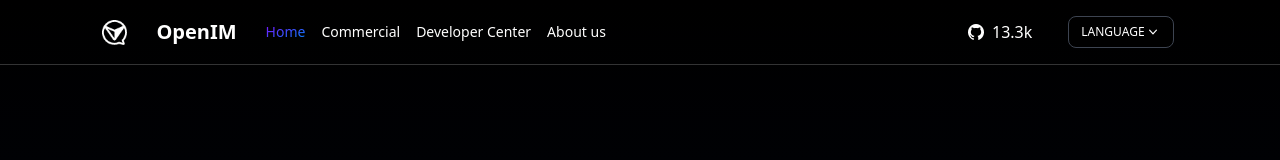
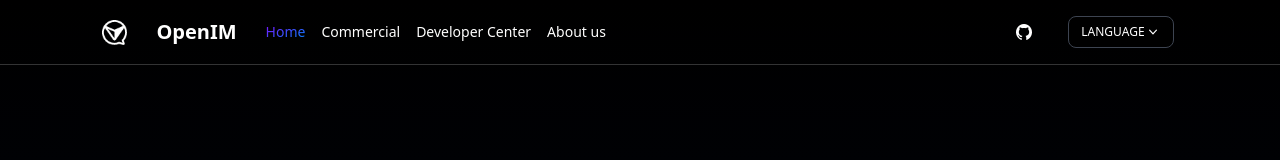
Before and after one commit to openimsdk/openim-official, a Next.js app: page /en in a window 1280 px wide. Shown: the top 160 px of the page. Built offline with nearby package versions, Linux system fonts and the light colour scheme; no server answers.

Commit message:
feat: use request data

```diff
--- a/src/components/navbar/NavBar.tsx
+++ b/src/components/navbar/NavBar.tsx
@@ -219,7 +219,7 @@ const NavBar = () => {
             src="/images/nav_github_icon.png"
             alt="github"
           />
-          <span className="ml-2">{"13.3k"}</span>
+          {star && <span className="ml-2">{star}</span>}
         </Link>
         {isZh && (
           <button className="hidden sm:btn-sm sm:btn sm:hover:btn-outline sm:bg-black sm:text-white">
```
